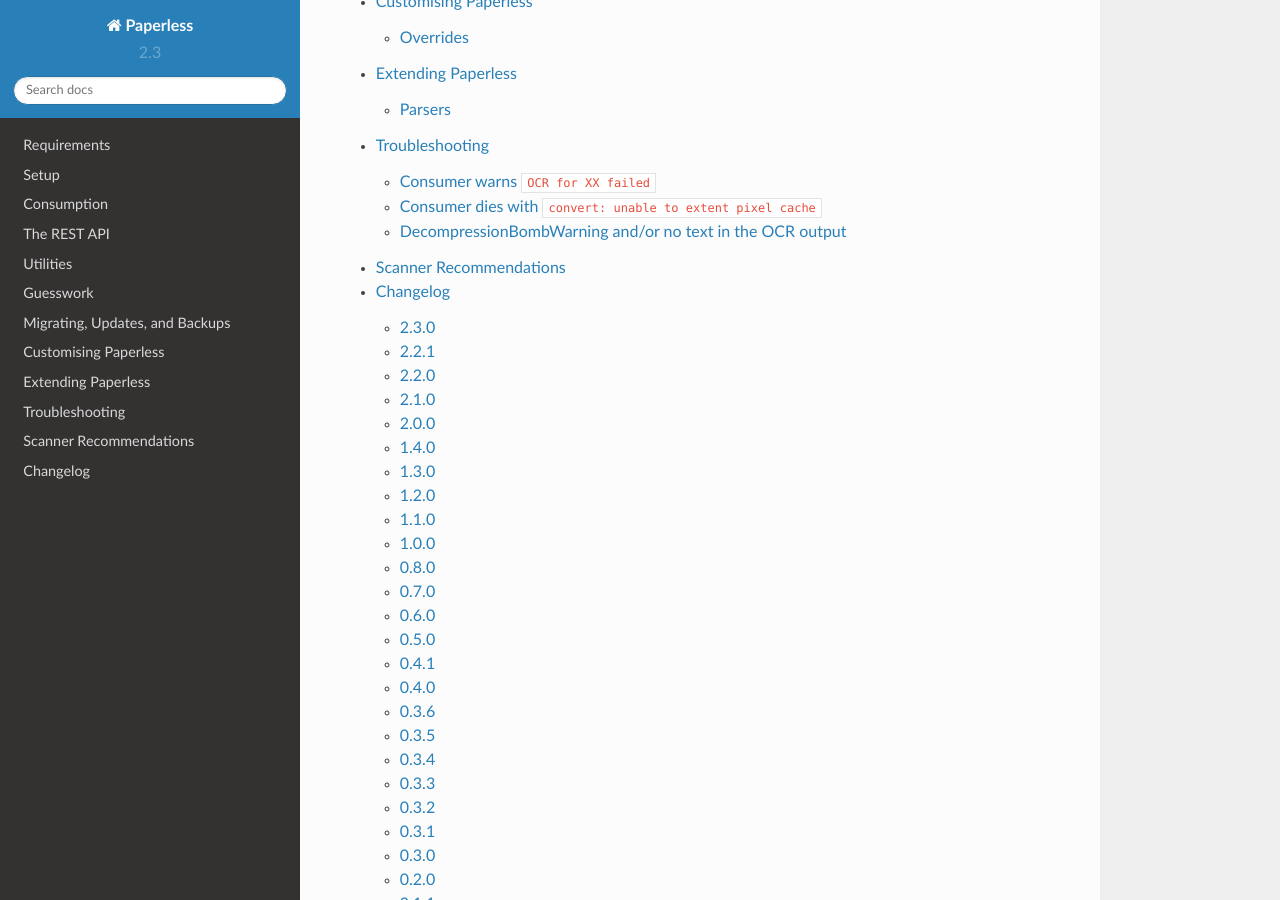
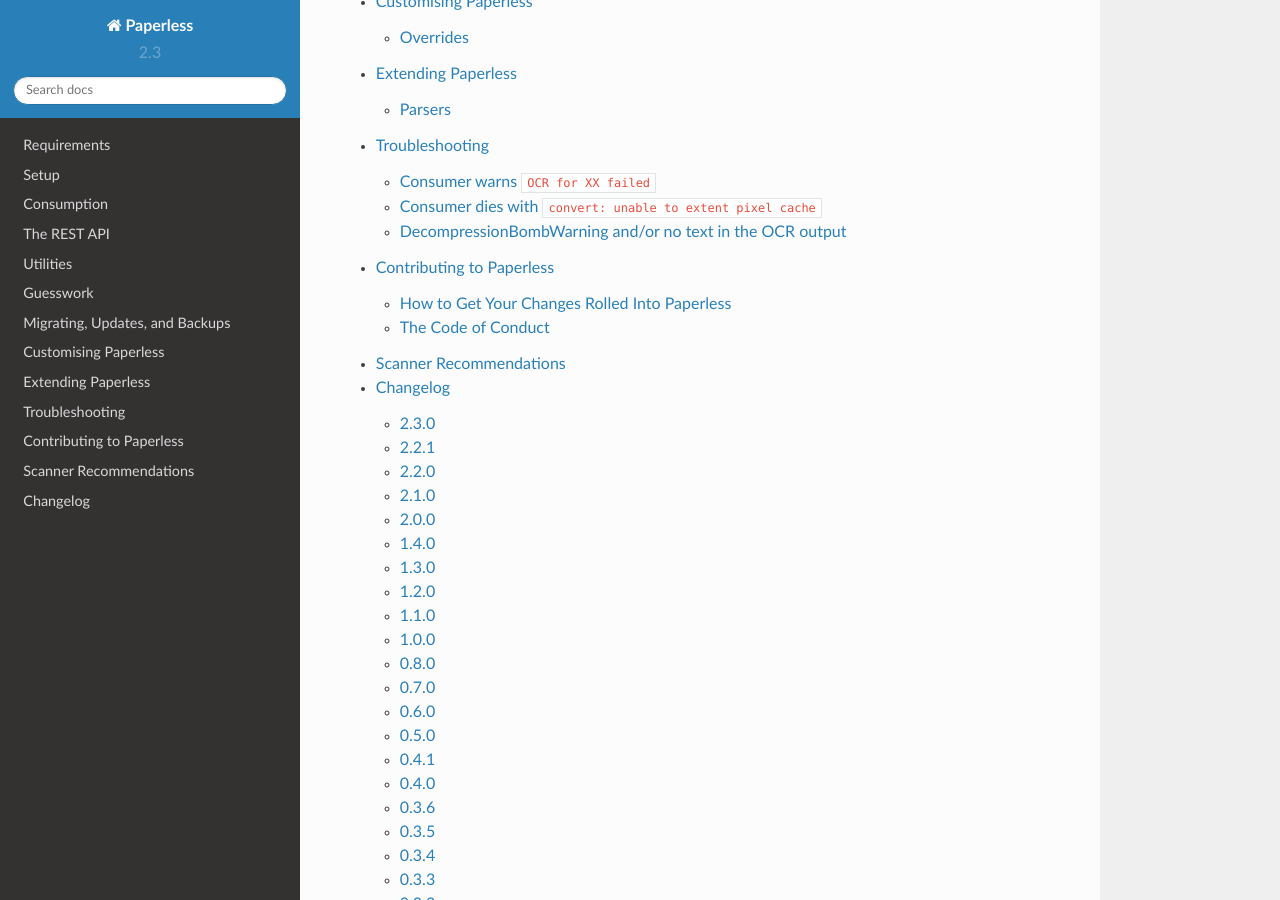
Before and after one commit to repoRangee/Large-scale, a Sphinx documentation site: the page built from docs/index.rst, in a window 1280 px wide and 900 px high, scrolled down 1420 px. Built offline with Sphinx 7.4.7 and the Read the Docs theme 2.0.0, drawn with Linux system fonts in a browser that asks for light colours; formulas are drawn with MathJax 3; part of the change alters nothing that is shown.

```diff
--- /dev/null
+++ b/docs/contributing.rst
@@ -0,0 +1,113 @@
+.. _contributing:
+
+Contributing to Paperless
+#########################
+
+Maybe you've been using Paperless for a while and want to add a feature or two,
+or maybe you've come across a bug that you have some ideas how to solve.  The
+beauty of Free software is that you can see what's wrong and help to get it
+fixed for everyone!
+
+
+How to Get Your Changes Rolled Into Paperless
+=============================================
+
+If you've found a bug, but don't know how to fix it, you can always post an
+issue on `GitHub`_ in the hopes that someone will have the time to fix it for
+you.  If however you're the one with the time, pull requests are always
+welcome, you just have to make sure that your code conforms to a few standards:
+
+Pep8
+----
+
+It's the standard for all Python development, so it's `very well documented`_.
+The version is:
+
+* Lines should wrap at 79 characters
+* Use ``snake_case`` for variables, ``CamelCase`` for classes, and ``ALL_CAPS``
+  for constants.
+* Space out your operators: ``stuff + 7`` instead of ``stuff+7``
+* Two empty lines between classes, and functions, but 1 empty line between
+  class methods.
+
+There's more to it than that, but if you follow those, you'll probably be
+alright.  When you submit your pull request, there's a pep8 checker that'll
+look at your code to see if anything is off.  If it finds anything, it'll
+complain at you until you fix it.
+
+
+Additional Style Guides
+-----------------------
+
+Where pep8 is ambiguous, I've tried to be a little more specific.  These rules
+aren't hard-and-fast, but if you can conform to them, I'll appreciate it and
+spend less time trying to conform your PR before merging:
+
+
+Function calls
+..............
+
+If you're calling a function and that necessitates more than one line of code,
+please format it like this:
+
+.. code:: python
+
+    my_function(
+        argument1,
+        kwarg1="x",
+        kwarg2="y"
+        another_really_long_kwarg="some big value"
+        a_kwarg_calling_another_long_function=another_function(
+            another_arg,
+            another_kwarg="kwarg!"
+        )
+    )
+
+This is all in the interest of code uniformity rather than anything else.  If
+we stick to a style, everything is understandable in the same way.
+
+
+Quoting Strings
+...............
+
+pep8 is a little too open-minded on this for my liking.  Python strings should
+be quoted with double quotes (``"``) except in cases where the resulting string
+would require too much escaping of a double quote, in which case, a single
+quoted, or triple-quoted string will do:
+
+.. code:: python
+
+    my_string = "This is my string"
+    problematic_string = 'This is a "string" with "quotes" in it'
+
+In HTML templates, please use double-quotes for tag attributes, and single
+quotes for arguments passed to Django tempalte tags:
+
+.. code:: html
+
+    <div class="stuff">
+        <a href="{% url 'some-url-name' pk='w00t' %}">link this</a>
+    </div>
+
+This is to keep linters happy they look at an HTML file and see an attribute
+closing the ``"`` before it should have been.
+
+--
+
+That's all there is in terms of guidelines, so I hope it's not too daunting.
+
+
+The Code of Conduct
+===================
+
+Paperless has a `code of conduct`_.  It's a lot like the other ones you see out
+there, with a few small changes, but basically it boils down to:
+
+> Don't be an ass, or you might get banned.
+
+I'm proud to say that the CoC has never had to be enforced because everyone has
+been awesome, friendly, and professional.
+
+.. _GitHub: https://github.com/danielquinn/paperless/issues
+.. _very well documented: https://www.python.org/dev/peps/pep-0008/
+.. _code of conduct: https://github.com/danielquinn/paperless/blob/master/CODE_OF_CONDUCT.md
--- a/docs/index.rst
+++ b/docs/index.rst
@@ -43,5 +43,6 @@ Contents
    customising
    extending
    troubleshooting
+   contributing
    scanners
    changelog
```
